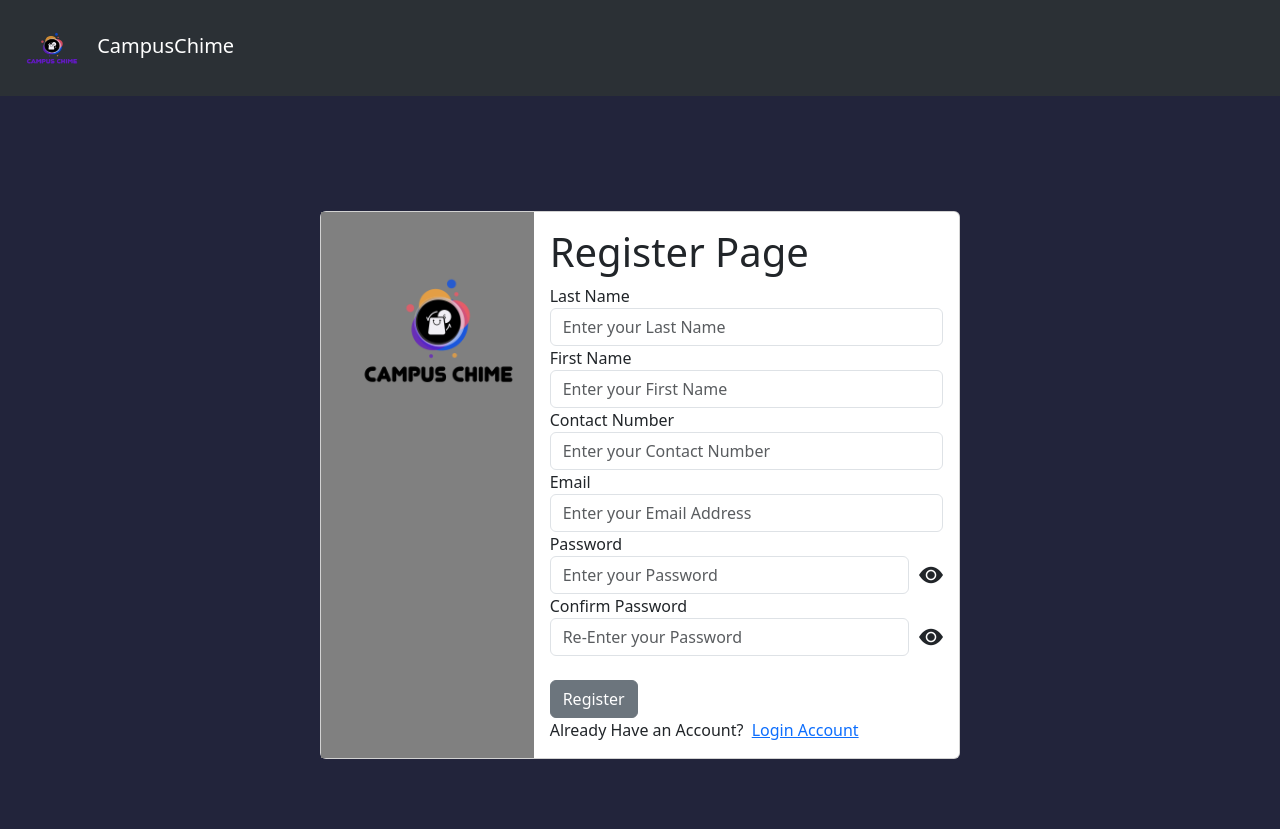
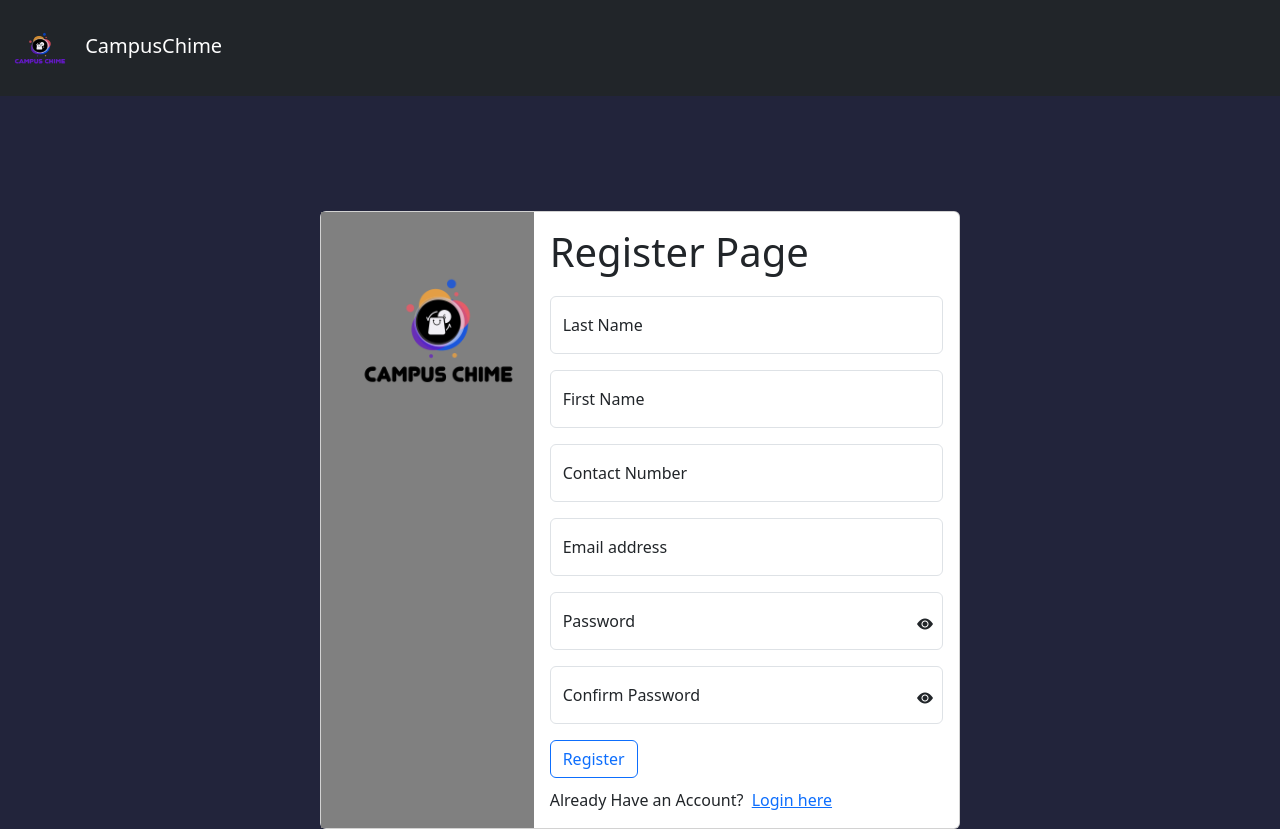
Before and after one commit to L2GS-19101360/CampusChime, a React (Vite) app: page /registerPage in a window 1280 px wide. Before the commit the page ends 800 px from the top, so only its background shows below. Built offline with nearby package versions, Linux system fonts and the light colour scheme.

Commit message:
updated register design

```diff
--- a/src/pages/Login Page/LoginPage.jsx
+++ b/src/pages/Login Page/LoginPage.jsx
@@ -1,7 +1,14 @@
 import React, { Component } from "react";
 import PropTypes from "prop-types";
 import { Link, withRouter } from "react-router-dom";
-import { Form, Button, Alert, Navbar, Nav, FloatingLabel } from "react-bootstrap";
+import {
+  Form,
+  Button,
+  Alert,
+  Navbar,
+  Nav,
+  FloatingLabel,
+} from "react-bootstrap";
 import axios from "axios";
 import "bootstrap-icons/font/bootstrap-icons.css";
 import WebLogo from "../../assets/CampusChimePurple.png";
@@ -33,6 +40,15 @@ class LoginPage extends Component {
     const email = e.target.elements.loginEmail.value;
     const password = e.target.elements.loginPassword.value;
 
+    // if (!email || !password) {
+    //   this.setState({
+    //     emailIsValid: !email,
+    //     passwordIsValid: !password,
+    //     warning: <Alert variant="danger">Please fill in all fields.</Alert>,
+    //   });
+    //   return;
+    // }
+
     try {
       const response = await axios.post(
         `http://localhost/CampusChime/PHP_files/login.php?email=${email}&password=${password}`,
@@ -51,14 +67,13 @@ class LoginPage extends Component {
 
       if (data.success) {
         console.log("Login successful");
-        const userData = {
-          lastName: data.lastName,
-          firstName: data.firstName,
-          email: email,
-        };
         this.props.history.push({
           pathname: "/HomePage",
-          search: `?lastName=${userData.lastName}&firstName=${userData.firstName}&email=${userData.email}`,
+          state: {
+            lastName: data.lastName,
+            firstName: data.firstName,
+            email: email,
+          },
         });
       } else {
         this.setState({
@@ -91,9 +106,7 @@ class LoginPage extends Component {
           </Navbar.Brand>
           <Navbar.Toggle aria-controls="navbarNav" />
           <Navbar.Collapse id="navbarNav">
-            <Nav className="mr-auto">
-              {/* Add any additional navigation items here if needed */}
-            </Nav>
+            <Nav className="mr-auto"></Nav>
           </Navbar.Collapse>
         </Navbar>
 
@@ -122,20 +135,18 @@ class LoginPage extends Component {
               <div className="card-body">
                 <h1>Login Page</h1>
                 {this.state.warning}
-                <Form onSubmit={this.handleSubmit} style={{marginTop: "20px"}}>
-                  <FloatingLabel
-                    controlId="loginEmail"
-                    label="Email address"
-                    className={this.state.emailIsValid ? "" : "is-invalid"}
-                  >
-                    <Form.Control type="email" placeholder="Enter your Email" />
+                <Form
+                  onSubmit={this.handleSubmit}
+                  style={{ marginTop: "20px" }}
+                >
+                  <FloatingLabel controlId="loginEmail" label="Email address">
+                    <Form.Control type="email" placeholder="Email" required />
                   </FloatingLabel>
 
                   <FloatingLabel
                     style={{ marginTop: "20px" }}
                     controlId="loginPassword"
                     label="Password"
-                    className={this.state.passwordIsValid ? "" : "is-invalid"}
                   >
                     <Form.Control
                       type={inputType}
@@ -143,17 +154,23 @@ class LoginPage extends Component {
                       onChange={(e) =>
                         this.setState({ password: e.target.value })
                       }
-                      placeholder="Enter your Password"
+                      placeholder="Password"
+                      required
                     />
                     <i
                       className={`ms-2 ${eyeIcons}`}
                       onClick={this.togglePassword}
-                      style={{ cursor: "pointer", position: "absolute", top: "10px", right: "10px" }}
+                      style={{
+                        cursor: "pointer",
+                        position: "absolute",
+                        top: "20px",
+                        right: "10px",
+                      }}
                     ></i>
                   </FloatingLabel>
 
                   <Button
-                    style={{ marginTop: "20px", marginBottom: "10px"}}
+                    style={{ marginTop: "15px", marginBottom: "10px" }}
                     variant="outline-primary"
                     type="submit"
                   >
--- a/src/pages/Register Page/RegisterPage.jsx
+++ b/src/pages/Register Page/RegisterPage.jsx
@@ -1,9 +1,6 @@
-import { Component, useState } from "react";
-import "bootstrap/dist/css/bootstrap.min.css";
-import "bootstrap/dist/js/bootstrap.bundle.min";
-import "bootstrap-icons/font/bootstrap-icons.css";
-import "../Register Page/RegisterDesign.css";
-import { Link, withRouter } from "react-router-dom/cjs/react-router-dom";
+import React, { Component } from "react";
+import { Link, withRouter } from "react-router-dom";
+import { Form, Button, Navbar, FloatingLabel, Alert } from "react-bootstrap";
 import WebLogo from "../../assets/CampusChimePurple.png";
 import Logo from "../../assets/CampusChime.png";
 
@@ -12,20 +9,15 @@ class RegisterPage extends Component {
     super();
     this.state = {
       showPassword: false,
-
       newLname: "",
       newFname: "",
       newContact: "",
       newEmail: "",
       newPassword: "",
       conPassword: "",
-
       warning: "",
     };
   }
-
-  componentDidMount() {}
-  componentWillUnmount() {}
 
   togglePassword = () => {
     this.setState((prevState) => ({
@@ -44,7 +36,6 @@ class RegisterPage extends Component {
           this.state.newEmail +
           this.state.newPassword
       );
-
       var xhttp = new XMLHttpRequest();
       xhttp.open(
         "POST",
@@ -82,11 +73,7 @@ class RegisterPage extends Component {
       };
     } else {
       this.setState({
-        warning: (
-          <div className="alert alert-danger" role="alert">
-            Passwords Mismatch!
-          </div>
-        ),
+        warning: <Alert variant="danger">Passwords Mismatch!</Alert>,
       });
     }
   };
@@ -99,41 +86,23 @@ class RegisterPage extends Component {
 
     return (
       <div>
-        <nav
-          className="navbar bg-dark navbar-expand-lg bg-body-tertiary"
-          data-bs-theme="dark"
-        >
-          <div className="container-fluid">
-            <a className="navbar-brand" href="/">
+        <Navbar bg="dark" expand="lg" variant="dark">
+          <Navbar.Brand href="/">
             <img
               src={WebLogo}
               alt=""
               style={{ height: "70px", width: "80px" }}
             />{" "}
             CampusChime
-            </a>
-            <button
-              className="navbar-toggler"
-              type="button"
-              data-bs-toggle="collapse"
-              data-bs-target="#navbarNav"
-              aria-controls="navbarNav"
-              aria-expanded="false"
-              aria-label="Toggle navigation"
-            >
-              <span className="navbar-toggler-icon"></span>
-            </button>
-            <div className="collapse navbar-collapse" id="navbarNav">
-              <ul className="navbar-nav">
-                <li className="nav-item"></li>
-              </ul>
-            </div>
-          </div>
-        </nav>
+          </Navbar.Brand>
+          <Navbar.Toggle aria-controls="navbarNav" />
+          <Navbar.Collapse id="navbarNav"></Navbar.Collapse>
+        </Navbar>
 
         <div
           className="card mb-3"
           style={{
+            backgroundColor: "white",
             maxWidth: "50%",
             position: "relative",
             left: "25%",
@@ -156,106 +125,134 @@ class RegisterPage extends Component {
               <div className="card-body">
                 <h1>Register Page</h1>
                 {this.state.warning}
-                <form
-                  action=""
-                  method="post"
-                  onSubmit={this.handleRegisterAccount}
+                <Form onSubmit={this.handleRegisterAccount}
+                style={{ marginTop: "20px" }}>
+                  <FloatingLabel
+                    controlId="newLname"
+                    label="Last Name"
+                    className="mb-3"
                   >
-                  <label htmlFor="newLname">Last Name</label>
-                  <input
-                    name="newLname"
-                    className="form-control"
+                    <Form.Control
                       type="text"
-                    placeholder="Enter your Last Name"
+                      placeholder="Last Name"
+                      required
                       value={this.state.newLname}
                       onChange={(e) =>
                         this.setState({ newLname: e.target.value })
                       }
-                    aria-label="default input example"
                     />
+                  </FloatingLabel>
 
-                  <label htmlFor="newFname">First Name</label>
-                  <input
-                    name="newFname"
-                    className="form-control"
+                  <FloatingLabel
+                    controlId="newFname"
+                    label="First Name"
+                    className="mb-3"
+                  >
+                    <Form.Control
                       type="text"
-                    placeholder="Enter your First Name"
+                      placeholder="First Name"
+                      required
                       value={this.state.newFname}
                       onChange={(e) =>
                         this.setState({ newFname: e.target.value })
                       }
-                    aria-label="default input example"
                     />
+                  </FloatingLabel>
 
-                  <label htmlFor="newContact">Contact Number</label>
-                  <input
-                    name="newContact"
-                    className="form-control"
+                  <FloatingLabel
+                    controlId="newContact"
+                    label="Contact Number"
+                    className="mb-3"
+                  >
+                    <Form.Control
                       type="tel"
-                    placeholder="Enter your Contact Number"
+                      placeholder="Contact Number"
+                      required
                       value={this.state.newContact}
                       onChange={(e) =>
                         this.setState({ newContact: e.target.value })
                       }
-                    aria-label="default input example"
                     />
+                  </FloatingLabel>
 
-                  <label htmlFor="newEmail">Email</label>
-                  <input
-                    name="newEmail"
-                    className="form-control"
+                  <FloatingLabel
+                    controlId="newEmail"
+                    label="Email address"
+                    className="mb-3"
+                  >
+                    <Form.Control
                       type="email"
-                    placeholder="Enter your Email Address"
+                      placeholder="Email Address"
+                      required
                       value={this.state.newEmail}
                       onChange={(e) =>
                         this.setState({ newEmail: e.target.value })
                       }
-                    aria-label="default input example"
                     />
+                  </FloatingLabel>
 
-                  <label htmlFor="newPassword1">Password</label>
-                  <br />
-                  <div className="showPassword">
-                    <input
-                      name="newPassword1"
-                      className="form-control"
+                  <FloatingLabel
+                    controlId="newPassword1"
+                    label="Password"
+                    className="mb-3"
+                  >
+                    <Form.Control
                       type={inputType}
-                      placeholder="Enter your Password"
+                      placeholder="Password"
+                      required
                       value={this.state.newPassword}
                       onChange={(e) =>
                         this.setState({ newPassword: e.target.value })
                       }
-                      aria-label="default input example"
                     />
-                    <i className={eyeIcons} onClick={this.togglePassword}></i>
-                  </div>
-                  <br />
+                    <i
+                      className={`ms-2 ${eyeIcons}`}
+                      onClick={this.togglePassword}
+                      style={{
+                        cursor: "pointer",
+                        position: "absolute",
+                        top: "20px",
+                        right: "10px",
+                      }}
+                    ></i>
+                  </FloatingLabel>
 
-                  <label htmlFor="newPassword2">Confirm Password</label>
-                  <br />
-                  <div className="showPassword">
-                    <input
-                      name="newPassword2"
-                      className="form-control"
+                  <FloatingLabel
+                    controlId="newPassword2"
+                    label="Confirm Password"
+                    className="mb-3"
+                  >
+                    <Form.Control
                       type={inputType}
-                      placeholder="Re-Enter your Password"
+                      placeholder="Confirm Password"
+                      required
                       value={this.state.conPassword}
                       onChange={(e) =>
                         this.setState({ conPassword: e.target.value })
                       }
-                      aria-label="default input example"
                     />
-                    <i className={eyeIcons} onClick={this.togglePassword}></i>
-                  </div>
-                  <br />
+                    <i
+                      className={`ms-2 ${eyeIcons}`}
+                      onClick={this.togglePassword}
+                      style={{
+                        cursor: "pointer",
+                        position: "absolute",
+                        top: "20px",
+                        right: "10px",
+                      }}
+                    ></i>
+                  </FloatingLabel>
 
-                  <br />
-                  <button type="submit" className="btn btn-secondary">
+                  <Button
+                    style={{ marginBottom: "10px" }}
+                    variant="outline-primary"
+                    type="submit"
+                  >
                     Register
-                  </button>
-                </form>
+                  </Button>
+                </Form>
                 Already Have an Account? &nbsp;
-                <Link to="/LoginPage">Login Account</Link>
+                <Link to="/LoginPage">Login here</Link>
               </div>
             </div>
           </div>
```
Lines whose indentation alone changed are shown as unchanged.
